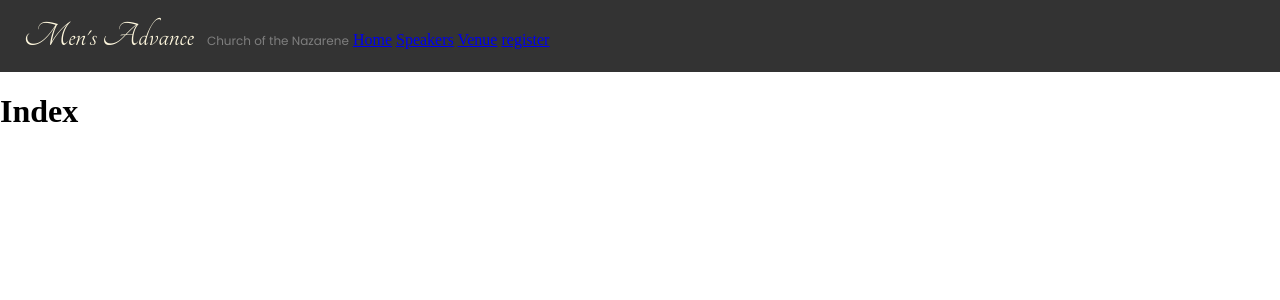
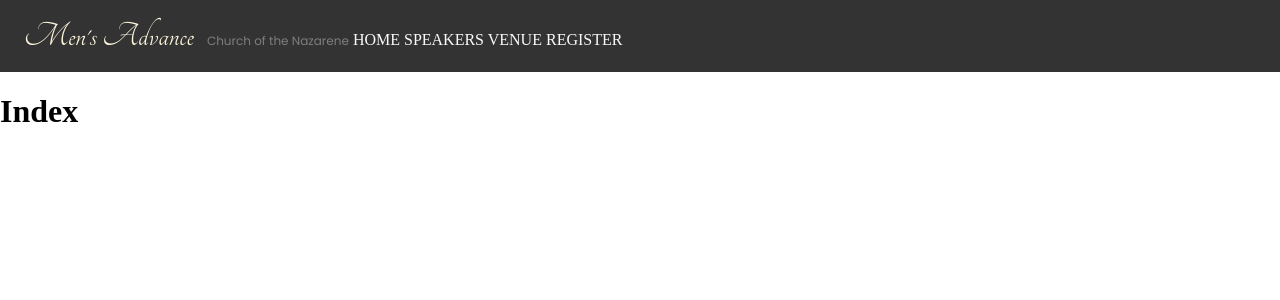
Before and after one commit to juliancoleman/mens-advance, a Jekyll site: the page built from index.html, in a window 1280 px wide. Shown: the top 300 px of the page. Built offline with Jekyll 4.4.1, drawn with Linux system fonts in a browser that asks for light colours.

Commit message:
styles header links

```diff
--- a/_sass/components/header.scss
+++ b/_sass/components/header.scss
@@ -25,7 +25,9 @@ header {
     font-size: 0.75rem;
   }
 
-  nav {
+  nav a {
     color: $white;
+    text-decoration: none;
+    text-transform: uppercase;
   }
 }
```
